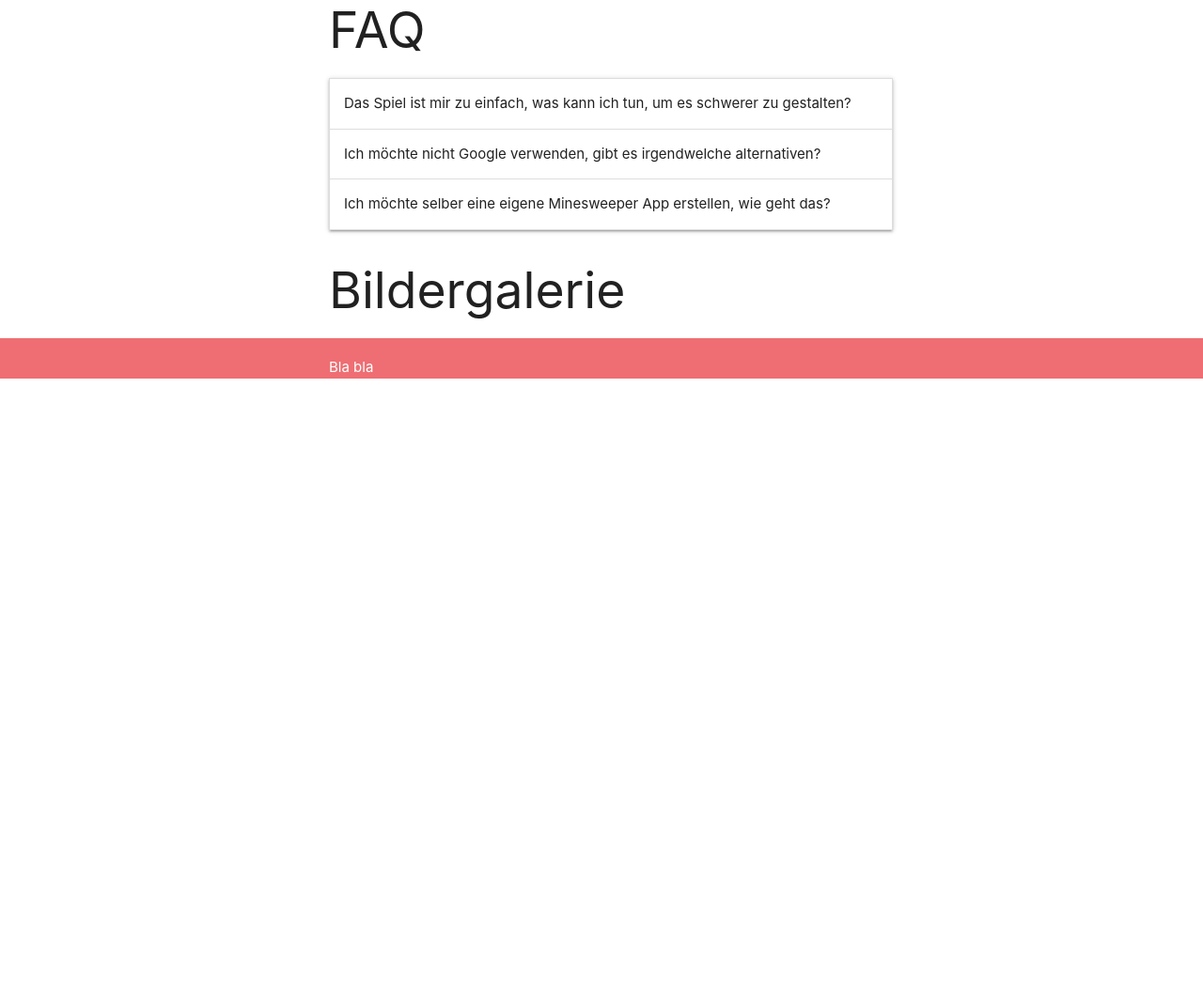
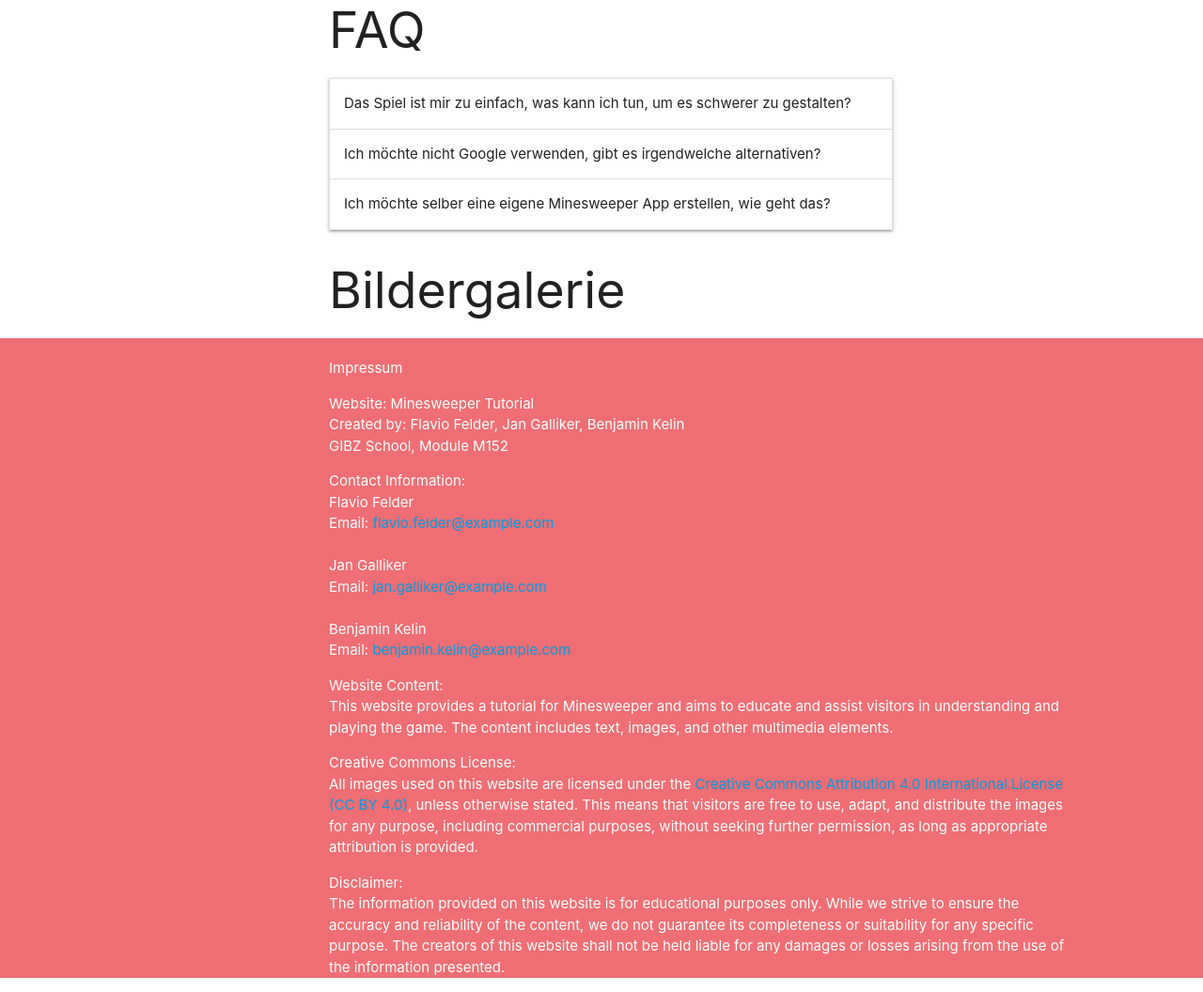
Before and after one commit to Jan-Banane/minesweeper-tutorial, a plain HTML site: page index.html in a window 1280 px wide. Shown: the part 6954-8010 px from the top of the page at 94% size. Before the commit the page ends 7357 px from the top, so only its background shows below. Drawn offline with Linux system fonts and the light colour scheme; a script that the page names is missing.

Commit message:
impressum added

```diff
--- a/index.html
+++ b/index.html
@@ -151,7 +151,37 @@
 
     </article>
   </main>
-  <footer class="page-footer">Bla bla</footer>
+  <footer class="page-footer">
+    <div class="impressum">
+      <p>Impressum</p>
+      <p>
+        Website: Minesweeper Tutorial<br>
+        Created by: Flavio Felder, Jan Galliker, Benjamin Kelin<br>
+        GIBZ School, Module M152
+      </p>
+      <p>
+        Contact Information:<br>
+        Flavio Felder<br>
+        Email: <a href="mailto:flavio.felder@example.com">flavio.felder@example.com</a><br><br>
+        Jan Galliker<br>
+        Email: <a href="mailto:jan.galliker@example.com">jan.galliker@example.com</a><br><br>
+        Benjamin Kelin<br>
+        Email: <a href="mailto:benjamin.kelin@example.com">benjamin.kelin@example.com</a>
+      </p>
+      <p>
+        Website Content:<br>
+        This website provides a tutorial for Minesweeper and aims to educate and assist visitors in understanding and playing the game. The content includes text, images, and other multimedia elements.
+      </p>
+      <p>
+        Creative Commons License:<br>
+        All images used on this website are licensed under the <a href="https://creativecommons.org/licenses/by/4.0/">Creative Commons Attribution 4.0 International License (CC BY 4.0)</a>, unless otherwise stated. This means that visitors are free to use, adapt, and distribute the images for any purpose, including commercial purposes, without seeking further permission, as long as appropriate attribution is provided.
+      </p>
+      <p>
+        Disclaimer:<br>
+        The information provided on this website is for educational purposes only. While we strive to ensure the accuracy and reliability of the content, we do not guarantee its completeness or suitability for any specific purpose. The creators of this website shall not be held liable for any damages or losses arising from the use of the information presented.
+      </p>
+    </div>
+  </footer>
   <script src="./js/materialize.min.js"></script>
   <script src="./js/minesweeper.js"></script>
 </body>
```
